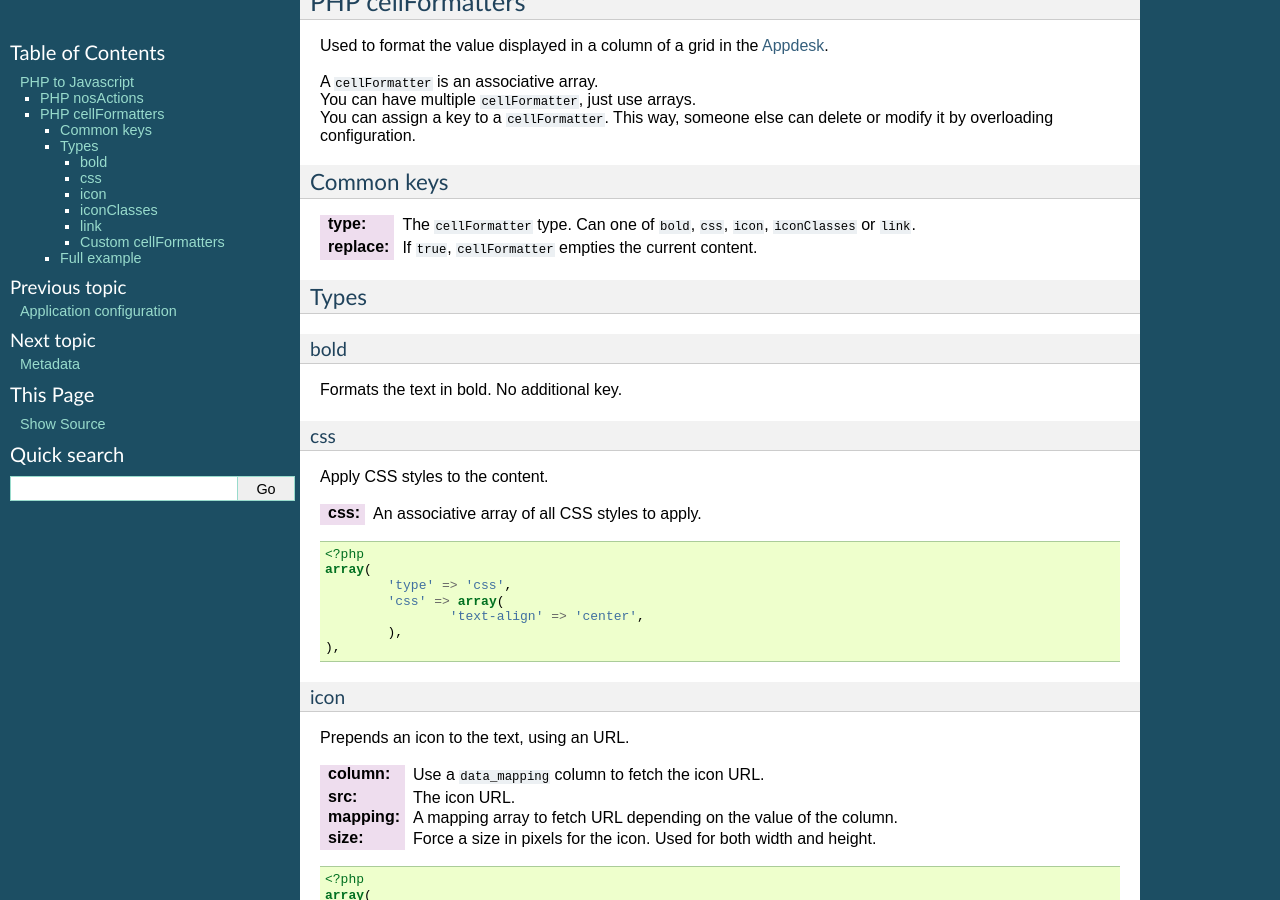
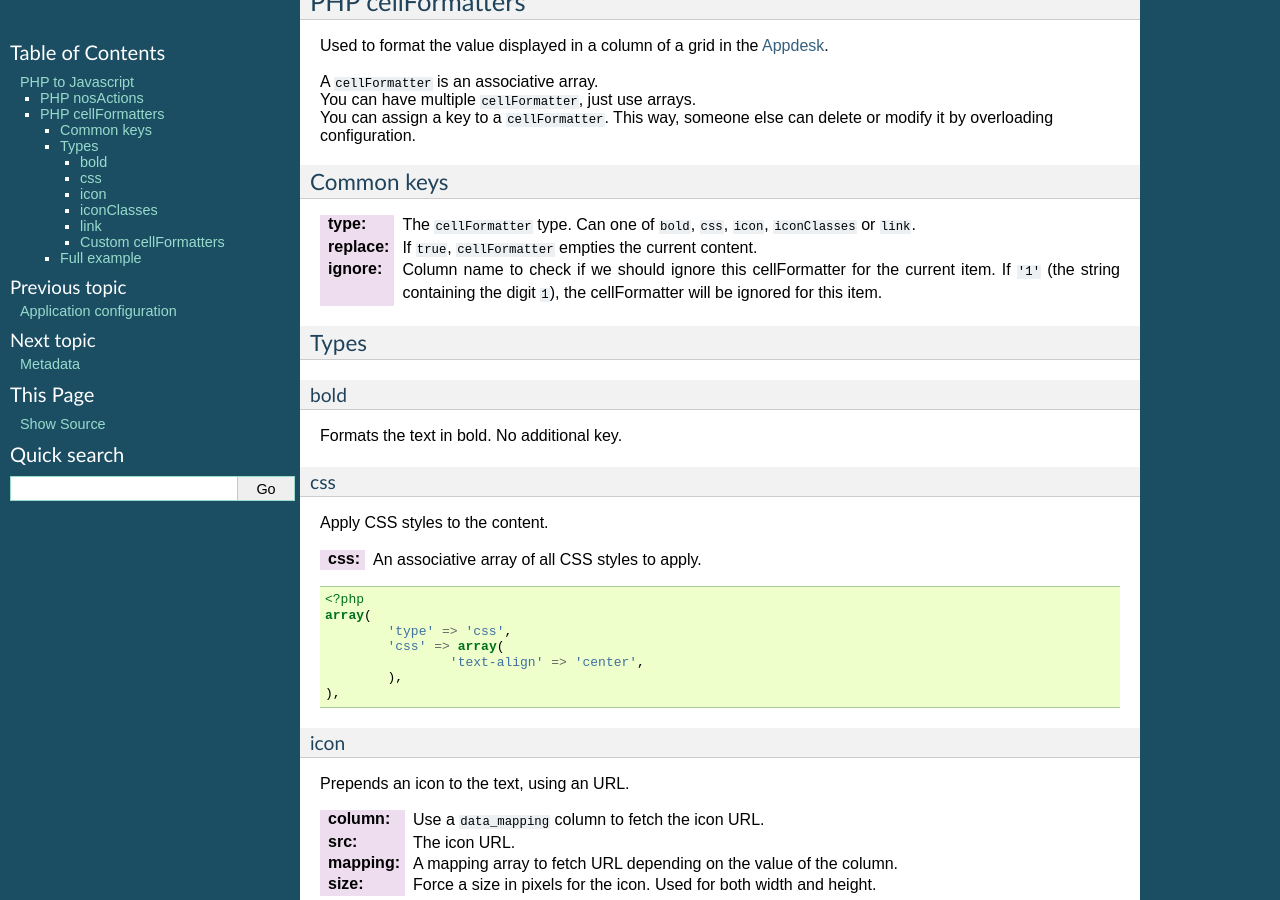
Before and after one commit to vrcAlbert/documentation-api, a Sphinx documentation site: the page built from source/php/configuration/application/php_to_javascript.rst, in a window 1280 px wide and 900 px high, scrolled down 743 px. Built offline with Sphinx 7.4.7, drawn with Linux system fonts in a browser that asks for light colours.

Commit message:
cellFormatter.ignore key

```diff
--- a/source/php/configuration/application/php_to_javascript.rst
+++ b/source/php/configuration/application/php_to_javascript.rst
@@ -55,6 +55,8 @@ Common keys
 
 :type: The ``cellFormatter`` type. Can one of ``bold``, ``css``, ``icon``, ``iconClasses`` or ``link``.
 :replace: If ``true``, ``cellFormatter`` empties the current content.
+:ignore: Column name to check if we should ignore this cellFormatter for the current item.
+         If ``'1'`` (the string containing the digit ``1``), the cellFormatter will be ignored for this item.
 
 Types
 =====
```
